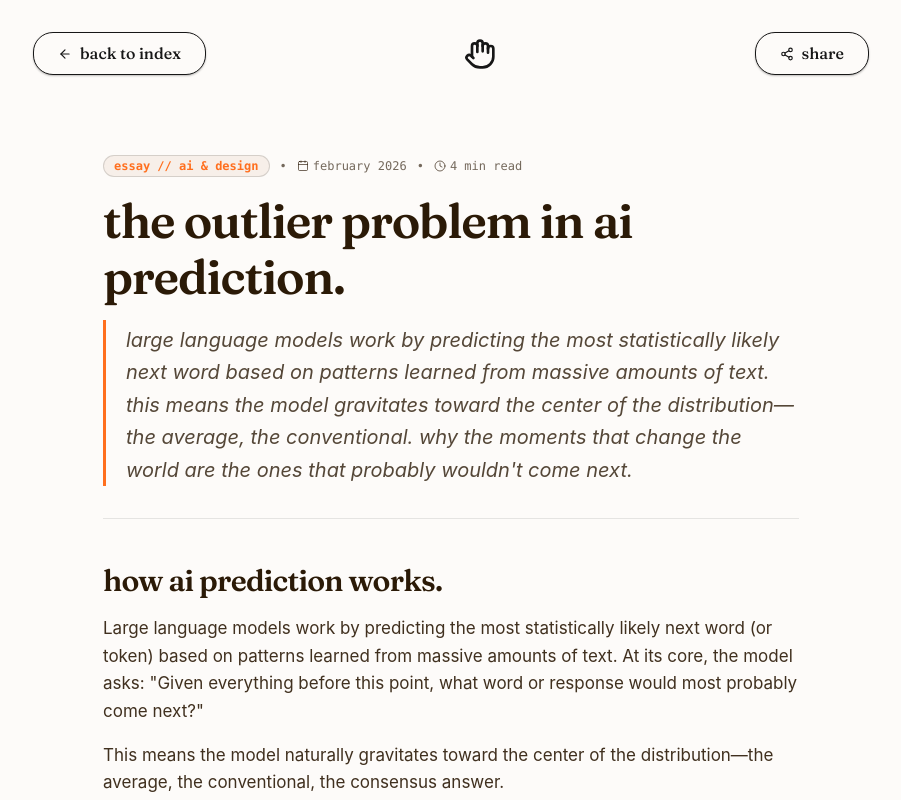
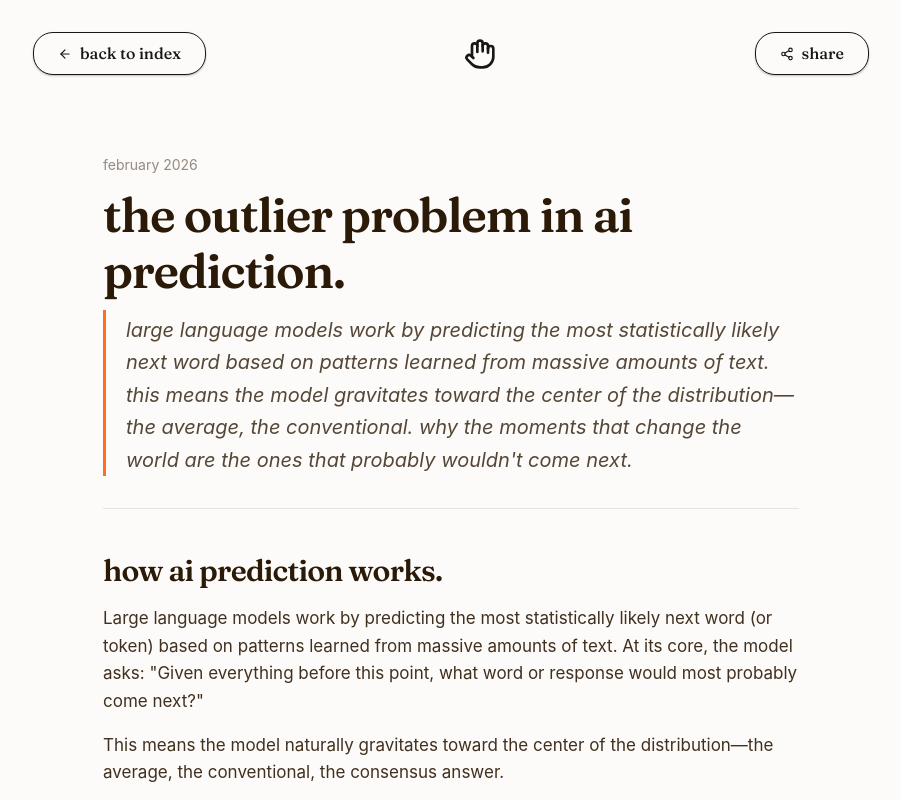
Before and after one commit to Uttambakori/uttam-index, a React (Vite) app: page / in a window 1280 px wide. Both pictures are taken after a click on the element 640 px from the left and 1529 px from the top of the page. Shown: the top 800 px of the page, without its empty margins (189-1090 px from the left). Built offline with nearby package versions, Linux system fonts and the light colour scheme.

Commit message:
fix: Remove monospace font, icons, and AI-like metadata badges from article and writing section, keeping only clean essential date text

```diff
--- a/src/App.jsx
+++ b/src/App.jsx
@@ -219,7 +219,7 @@ export default function App() {
           <h2 className="display-title text-2xl sm:text-3xl text-[#2b1a07]">
             writing.
           </h2>
-          <span className="text-xs font-mono text-[#171717]/50">
+          <span className="text-xs text-[#171717]/50 font-normal">
             thoughts & essays
           </span>
         </div>
@@ -230,11 +230,10 @@ export default function App() {
             <div
               key={art.id}
               onClick={() => handleOpenArticle(art)}
-              className="superr-card p-6 sm:p-8 bg-[#fdfbf9] hover:bg-[#f7efe9]/40 transition-all cursor-pointer group space-y-3.5"
+              className="superr-card p-6 sm:p-8 bg-[#fdfbf9] hover:bg-[#f7efe9]/40 transition-all cursor-pointer group space-y-3"
             >
-              <div className="flex items-center justify-between text-xs font-mono text-[#2b1a07]/60">
-                <span>{art.date}</span>
-                <span>{art.readingTime}</span>
+              <div className="text-xs text-[#2b1a07]/50 font-normal">
+                {art.date}
               </div>
 
               <h3 className="display-title text-xl sm:text-2xl md:text-[26px] text-[#2b1a07] group-hover:text-[#ff6f1e] transition-colors">
--- a/src/components/ArticlePage.jsx
+++ b/src/components/ArticlePage.jsx
@@ -1,5 +1,5 @@
 import React, { useEffect, useState } from "react";
-import { ArrowLeft, Share2, Check, Clock, Calendar, Sparkles } from "lucide-react";
+import { ArrowLeft, Share2, Check } from "lucide-react";
 import { LinkedinIcon } from "./Icons";
 import { PointingHandMark } from "./SuperrElements";
 import { PROFILE } from "../data/projects";
@@ -88,21 +88,9 @@ export default function ArticlePage({ article, onBack }) {
       <main className="flex-1 w-full max-w-[760px] mx-auto px-5 sm:px-8 pt-6 sm:pt-12 pb-16 sm:pb-24 space-y-8">
 
         {/* Meta Info */}
-        <div className="space-y-4">
-          <div className="flex flex-wrap items-center gap-2.5 text-xs font-mono text-[#2b1a07]/65">
-            <span className="px-2.5 py-0.5 rounded-full bg-[#f7efe9] border border-[#171717]/15 text-[#ff6f1e] font-semibold">
-              {article.category || "essay"}
-            </span>
-            <span>•</span>
-            <span className="flex items-center gap-1">
-              <Calendar className="w-3 h-3" />
-              <span>{article.date}</span>
-            </span>
-            <span>•</span>
-            <span className="flex items-center gap-1">
-              <Clock className="w-3 h-3" />
-              <span>{article.readingTime}</span>
-            </span>
+        <div className="space-y-3">
+          <div className="text-xs sm:text-sm text-[#2b1a07]/50 font-normal">
+            {article.date}
           </div>
 
           <h1 className="font-gelica text-3xl sm:text-4xl md:text-5xl text-[#2b1a07] font-semibold leading-[1.15] tracking-tight">
```
